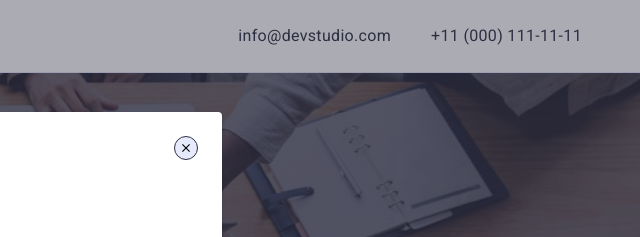
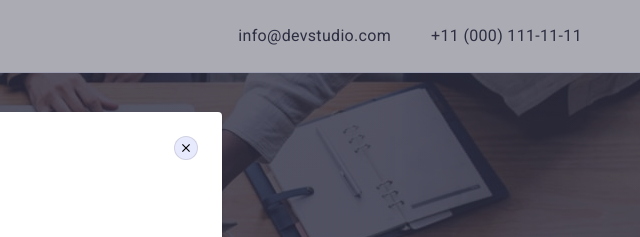
Before and after one commit to anastasiaban/goit-markup-hw-05, a plain HTML site: page index.html in a window 1280 px wide. Both pictures are taken after a click on the button "Order Service". Shown: the top 237 px of the page, 622-1262 px from the left. Drawn offline with nearby package versions, Linux system fonts and the light colour scheme.

Commit message:
homew5work

```diff
--- a/css/styles.css
+++ b/css/styles.css
@@ -691,9 +691,10 @@ a {
 .modal-close {
   width: 24px;
   height: 24px;
-  border: 1px solid var(--primary-text-color);
+  border: 1px solid rgba(0, 0, 0, 0.1);
   background-color: var(--footer-text-color);
   border-radius: 50%;
+  color: var(--primary-text-color);
 
   display: flex;
   align-items: center;
```
